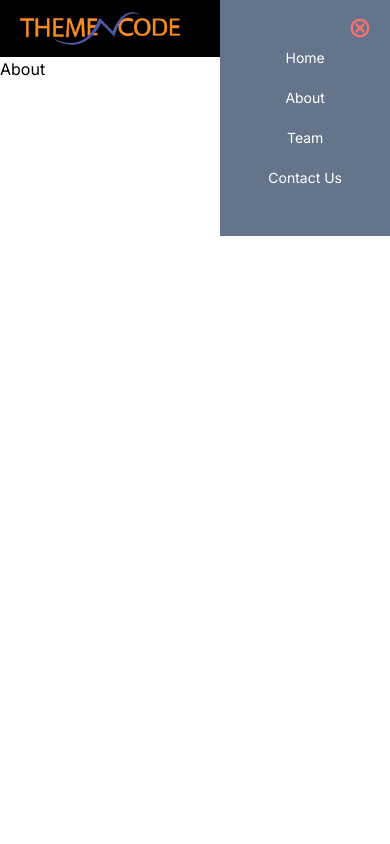
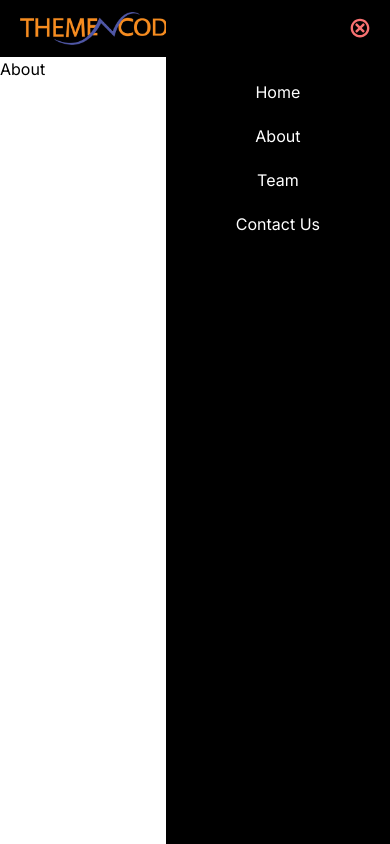
Before and after one commit to SAPranto/Next.Js-Blog, a Next.js app: page /about in a window 390 px wide. Both pictures are taken after a click on the icon 360 px from the left and 28 px from the top of the page. Built offline with nearby package versions, Linux system fonts and the light colour scheme.

Commit message:
Navbar Created

```diff
--- a/app/components/Navbar.jsx
+++ b/app/components/Navbar.jsx
@@ -20,10 +20,8 @@ const Navbar = () => {
               <img src="./logo.webp" alt="Main Logo" width={160} />
             </div>
             <ul
-              className={`md:flex gap-5 text-sm items-center ${
-                isNavOpen
-                  ? "flex flex-col gap-10 absolute right-0 top-0 bg-slate-500 text-center p-12 md:hidden"
-                  : "hidden"
+              className={`md:flex md:gap-5 md:text-sm md:items-center ${
+                isNavOpen ? "nav-dropdown-open" : "hidden"
               }`}
             >
               <li className="cursor-pointer">
--- a/app/globals.css
+++ b/app/globals.css
@@ -15,3 +15,48 @@
   padding: 0px 20px;
   margin: auto;
 }
+.nav-dropdown-open {
+  display: flex;
+  flex-direction: column;
+  position: absolute;
+  top: 0%;
+  right: 0%;
+  padding: 80px 70px 40px 70px;
+  text-align: center;
+  height: 100vh;
+  gap: 20px;
+  background-color: black;
+  animation: open 0.7s ease-out;
+}
+@keyframes open {
+  from {right: -40%;}
+  to {right: 0%;}
+}
+/*
+.nav-dropdown {
+  display: flex;
+  flex-direction: column;
+  position: absolute;
+  top: 0%;
+  right: 0%;
+  padding: 80px 70px 40px 70px;
+  text-align: center;
+  height: 100vh;
+  gap: 20px;
+  background-color: black;
+}
+.nav-dropdown.open {
+  animation: open 0.7s ease-out;
+}
+@keyframes open {
+  from {right: -40%;}
+  to {right: 0%;}
+}
+.nav-dropdown.close {
+  right: -40%;
+  animation: close 0.7s ease-out;
+}
+@keyframes close {
+  to {right: -40%;}
+}
+*/
```
